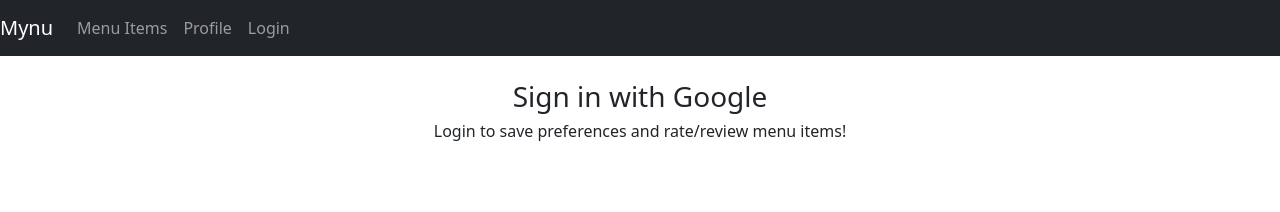
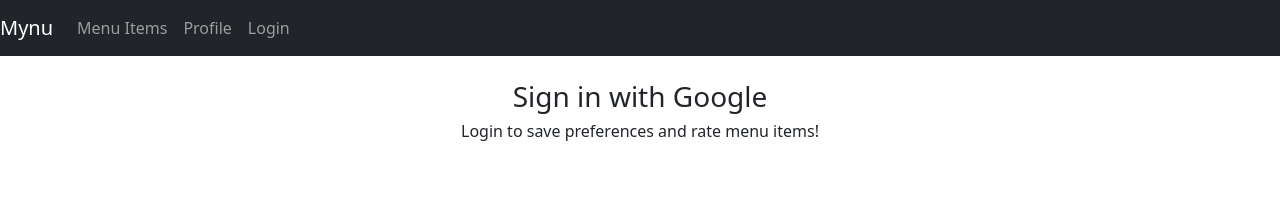
Before and after one commit to akivabrookler/mynu, a React (Create React App) app in the folder mynu/: page /login in a window 1280 px wide. Shown: the top 212 px of the page. Built offline with nearby package versions, Linux system fonts and the light colour scheme.

Commit message:
Fix message on Login page

```diff
--- a/mynu/src/components/Login.component.js
+++ b/mynu/src/components/Login.component.js
@@ -48,7 +48,7 @@ export default function Login() {
                 <h3>Sign in with Google</h3>
             </div>
             <div class='d-flex justify-content-center'>
-                <h6> Login to save preferences and rate/review menu items!</h6>
+                <h6> Login to save preferences and rate menu items!</h6>
             </div>
             <div class='d-flex justify-content-center'>
                 <GoogleLogin
```
